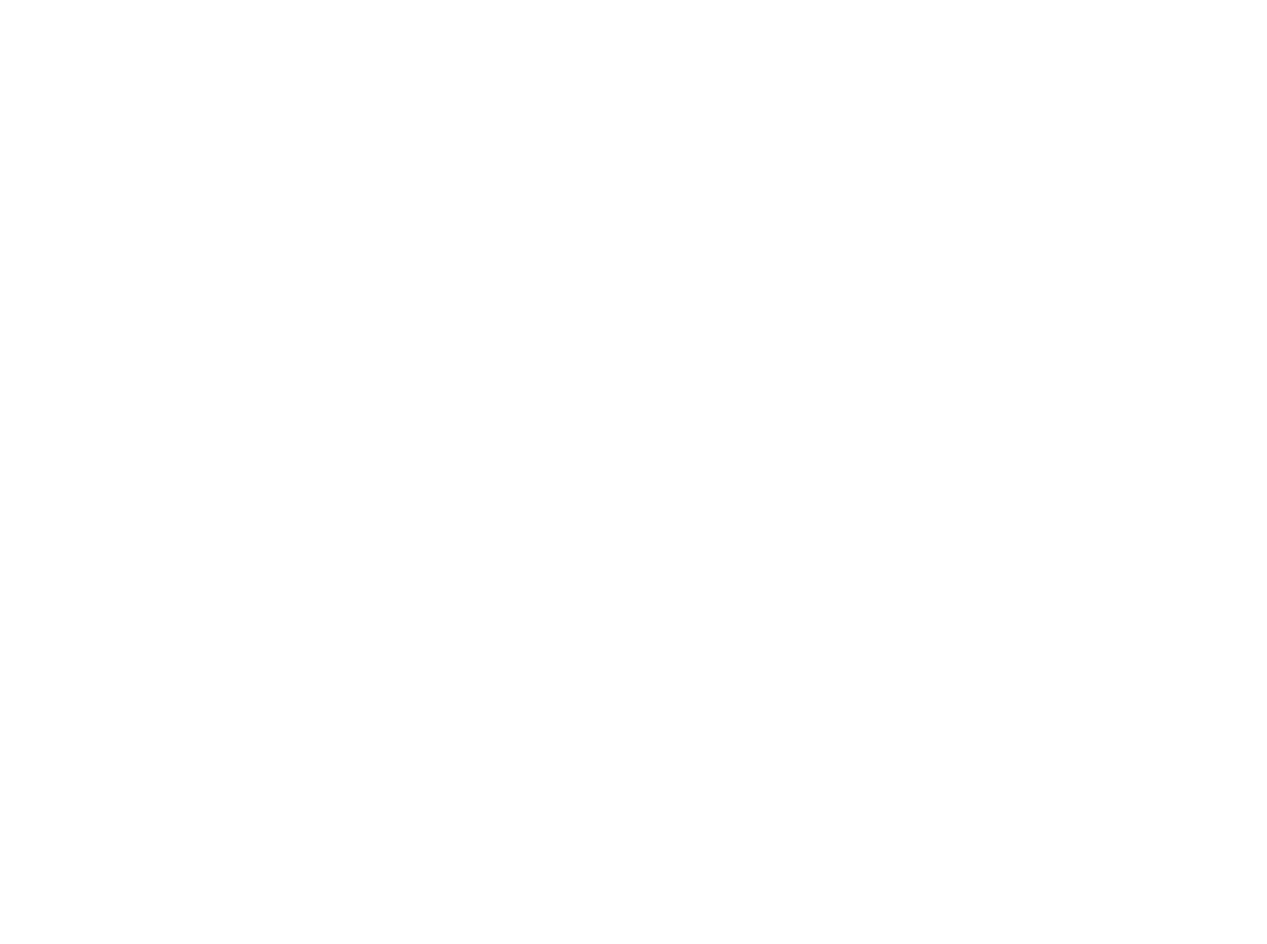
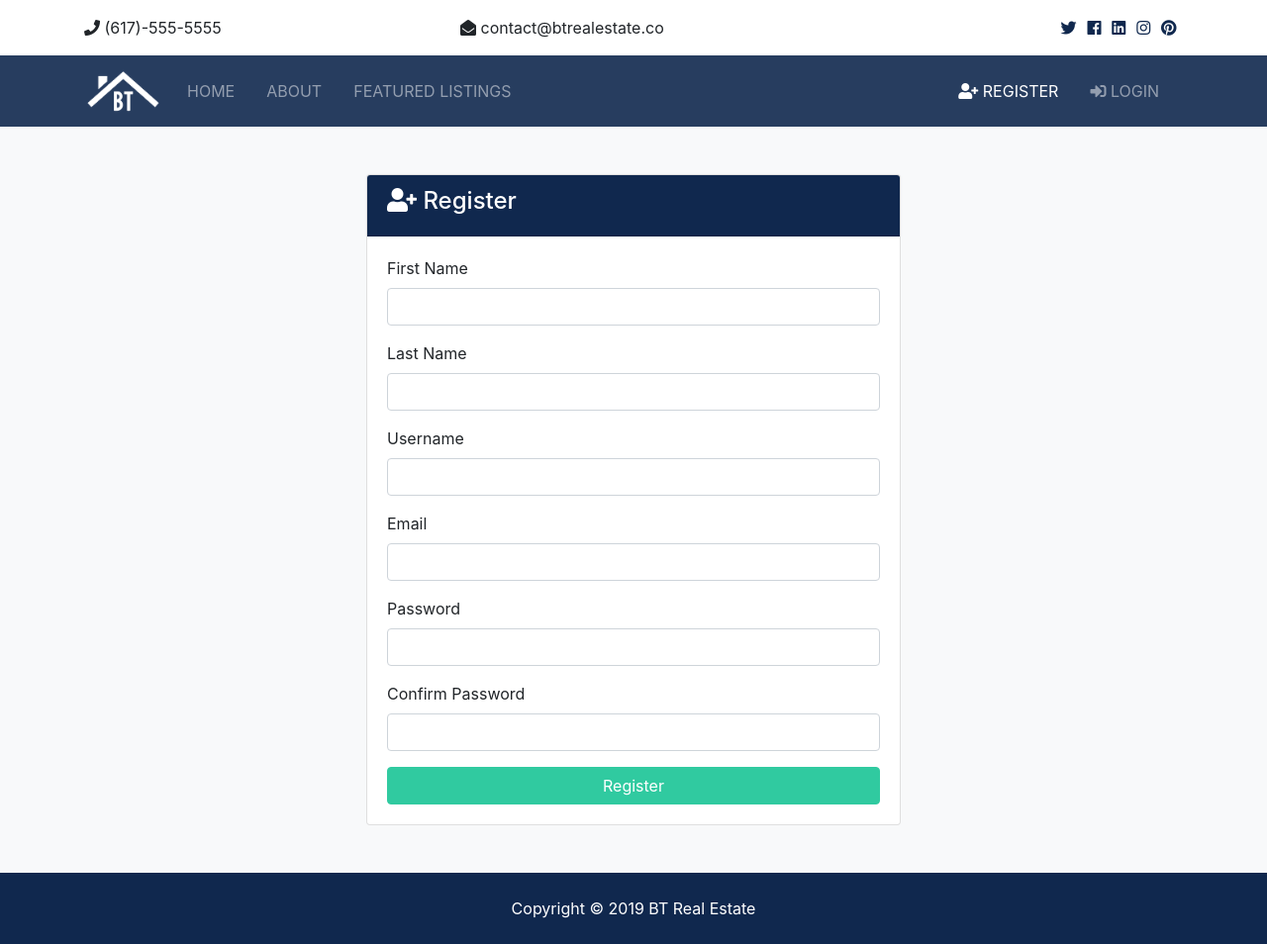
Before and after one commit to MohitSG96/Django-Project, a Django app: page /accounts/register in a window 1280 px wide. Before the commit the page is empty. Shown: the whole page at 99% size. Before the commit the page ends 800 px from the top, so only its background shows below. Run offline with Django 3.2, Linux system fonts and the light colour scheme; some libraries are stand-ins or nearby versions.

Commit message:
Added alert in registration and login. UPCOMMING -> registration and login of normal user/non-staff

```diff
--- a/accounts/views.py
+++ b/accounts/views.py
@@ -1,9 +1,22 @@
 from django.shortcuts import render, redirect
+from django.contrib import messages
 
 def register(request):
+    if request.method == 'POST':
+        # TODO CREATE REGISTRATION LOGIC
+        messages.error(request,'Testing error messages')
+        return redirect('register')
+    else:
+        return render(request, 'accounts/register.html')
+
     return render(request,'accounts/register.html')
 
 def login(request):
+    if request.method == 'POST':
+        # TODO CREATE LOGIN LOGIC
+        pass
+    else:
+        return render(request, 'accounts/login.html')
     return render(request,'accounts/login.html')
 
 def dashboard(request):
--- a/btre/settings.py
+++ b/btre/settings.py
@@ -134,3 +134,9 @@ STATICFILES_DIRS = [
 # Media Folder settings
 MEDIA_FOLDER = os.path.join(BASE_DIR, 'media')
 MEDIA_URL = '/media/'
+
+#Message
+from django.contrib.messages import constants as messages
+MESSAGE_TAGS = {
+    messages.ERROR: 'danger'
+}
--- a/btre/static/js/main.js
+++ b/btre/static/js/main.js
@@ -1,2 +1,6 @@
 const date = new Date();
 document.querySelector('.year').innerHTML = date.getFullYear();
+
+setTimeout(function() {
+    $('#message').fadeOut('slow');
+}, 3000);
--- a/templates/accounts/register.html
+++ b/templates/accounts/register.html
@@ -0,0 +1,82 @@
+{% extends 'base.html' %}
+{% block content %}
+<section id="register" class="bg-light py-5">
+  <div class="container">
+    <div class="row">
+      <div class="col-md-6 mx-auto">
+        <div class="card">
+          <div class="card-header bg-primary text-white">
+            <h4><i class="fas fa-user-plus"></i> Register</h4>
+          </div>
+          <div class="card-body">
+          <!-- ALERTS -->
+            {% include 'partials/_alert.html' %}
+            <form action="{% url 'register' %}" method="POST">
+              {% csrf_token %}
+              <div class="form-group">
+                <label for="first_name">First Name</label>
+                <input
+                  type="text"
+                  name="first_name"
+                  class="form-control"
+                  required
+                />
+              </div>
+              <div class="form-group">
+                <label for="last_name">Last Name</label>
+                <input
+                  type="text"
+                  name="last_name"
+                  class="form-control"
+                  required
+                />
+              </div>
+              <div class="form-group">
+                <label for="username">Username</label>
+                <input
+                  type="text"
+                  name="username"
+                  class="form-control"
+                  required
+                />
+              </div>
+              <div class="form-group">
+                <label for="email">Email</label>
+                <input
+                  type="email"
+                  name="email"
+                  class="form-control"
+                  required
+                />
+              </div>
+              <div class="form-group">
+                <label for="password2">Password</label>
+                <input
+                  type="password"
+                  name="password"
+                  class="form-control"
+                  required
+                />
+              </div>
+              <div class="form-group">
+                <label for="password">Confirm Password</label>
+                <input
+                  type="password"
+                  name="password2"
+                  class="form-control"
+                  required
+                />
+              </div>
+              <input
+                type="submit"
+                value="Register"
+                class="btn btn-secondary btn-block"
+              />
+            </form>
+          </div>
+        </div>
+      </div>
+    </div>
+  </div>
+</section>
+{% endblock content %}
--- /dev/null
+++ b/templates/partials/_alert.html
@@ -0,0 +1,17 @@
+{% if messages %}
+    {% for message in messages %}
+        <div id="message" class="container">
+            <div class="alert alert-{{ message.tags }} alert-dismissible text-center" role="alert">
+                <button type="button" class="close" data-dismiss="alert"><span  aria-hidden="true">&times;</span></button>
+                <strong>
+                    {% if message.level == DEFAULT_MESSAGE_LEVELS.ERROR %}
+                        Error:
+                    {% else %}
+                        {{ message.tags|title }}
+                    {% endif %}
+                </strong>
+                {{ message }}
+            </div>
+        </div>
+    {% endfor %}
+{% endif %}
--- a/templates/partials/_navbar.html
+++ b/templates/partials/_navbar.html
@@ -36,11 +36,23 @@
         </ul>
 
         <ul class="navbar-nav ml-auto">
-          <li class="nav-item mr-3">
+          <li
+            {% if 'register' in request.path %}
+              class="nav-item active mr-3"
+            {% else %}
+              class="nav-item mr-3"
+            {% endif %}
+          >
             <a class="nav-link" href="{% url 'register' %}">
               <i class="fas fa-user-plus"></i> Register</a>
           </li>
-          <li class="nav-item mr-3">
+          <li
+            {% if 'login' in request.path %}
+              class="nav-item active mr-3"
+            {% else %}
+              class="nav-item mr-3"
+            {% endif %}
+          >
             <a class="nav-link" href="{% url 'login' %}">
               <i class="fas fa-sign-in-alt"></i>
 
```
Also changed, not shown: templates/accounts/login.html (+48 -0 lines).
